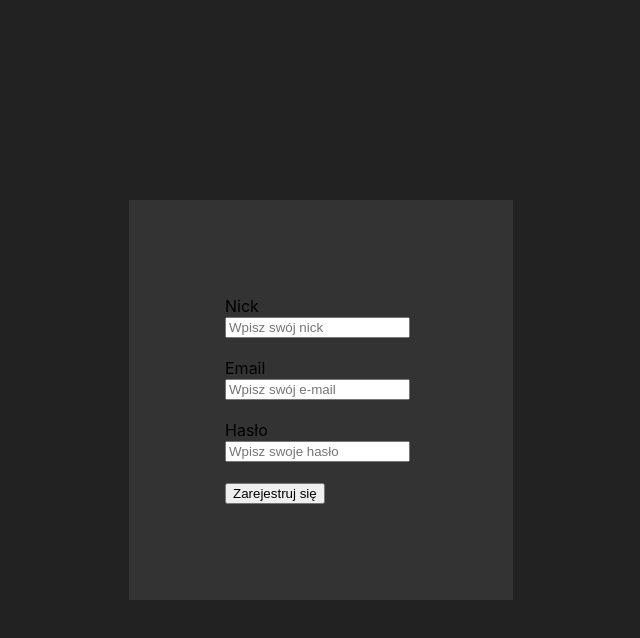
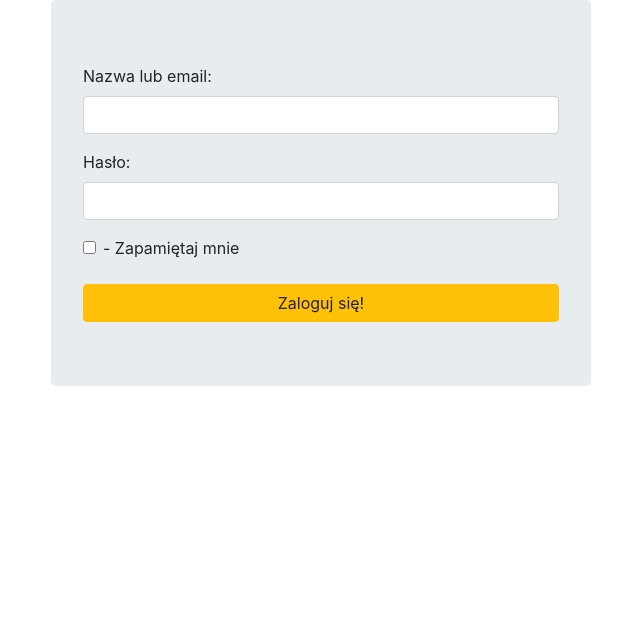
Before and after one commit to informatykapalac/repo, a React (Create React App) app in the folder projekt/: page /register in a window 1280 px wide. Shown: the top 638 px of the page, without its empty margins (319-959 px from the left). Built offline with nearby package versions, Linux system fonts and the light colour scheme.

Commit message:
After fetch from github logowanie z cookies

```diff
--- a/projekt/package.json
+++ b/projekt/package.json
@@ -12,7 +12,7 @@
     "react-redux": "^5.0.7",
     "react-router": "^4.3.1",
     "react-router-dom": "^4.3.1",
-    "react-scripts": "2.0.4",
+    "react-scripts": "^2.0.4",
     "reactstrap": "^6.5.0",
     "redux": "^4.0.0",
     "uuid": "^3.3.2"
--- a/projekt/src/App.css
+++ b/projekt/src/App.css
@@ -62,6 +62,9 @@ textarea {
 	width: 100%;
 	position: fixed;
 }
+.LoginRememberGroup{
+  margin-left: 20px;
+}
 
 @keyframes App-logo-spin {
   from {
--- /dev/null
+++ b/projekt/src/Login.js
@@ -0,0 +1,58 @@
+import React from 'react';
+import axios from 'axios';
+import {Container, Col, Row, Jumbotron, Form, FormGroup, Button, Input,Label,Yolo} from 'reactstrap';
+
+class Login extends React.Component {
+	constructor(){
+		super();
+		this.state = {
+			username:"",
+			password:""
+		};
+		this.sendData = this.sendData.bind(this);
+	}
+	sendData(event){
+		const loginData = {
+			data: this.state
+		};
+		axios.post('/',{loginData}).then(result =>{
+			console.log(result.data);
+		})
+	}
+    render() {
+        return (
+            <div className="Login">
+				<Container>
+					<Row>
+						<Col xs="12" md={{size:8, offset:2}} lg={{size:6, offset:3}}>
+							<Jumbotron>
+								<Form className="LoginForm" onSubmit={this.sendData}>
+									<FormGroup className="LoginUsernameGroup">
+										<Label for="usernameInput">Nazwa lub email:</Label>
+										<Input className="LoginUsernameInput" name="username" id="usernameInput" type="text" value={this.state.username} onChange={(event)=>{this.setState({username: event.target.value})}}>
+										</Input>
+									</FormGroup>
+									<FormGroup className="LoginPasswordGroup">
+									<Label for="passwordInput">Hasło:</Label>
+										<Input className="LoginPasswordInput" name="password" id="passwordInput" type="password" value={this.state.password} onChange={(event)=>{this.setState({password: event.target.value})}}>
+										</Input>
+									</FormGroup>
+									<FormGroup className="LoginRememberGroup">
+									<Label>
+										<Input className="LoginRememberInput" name="remember" id="rememberInput" type="checkbox"/>
+										- Zapamiętaj mnie
+									</Label>
+									</FormGroup>
+									<Button type="submit" className="LoginButton" color="warning" block>
+										Zaloguj się!
+									</Button>
+								</Form>
+							</Jumbotron>
+						</Col>
+					</Row>
+				</Container>
+            </div>
+        );
+    }
+}
+export default Login;
--- a/projekt/src/MainComponent.js
+++ b/projekt/src/MainComponent.js
@@ -1,5 +1,6 @@
 import React, { Component } from 'react';
 import Register from './Registration';
+import Login from './Login'
 import { Switch, Route, Redirect, withRouter } from 'react-router-dom';
 
 class Main extends Component {
@@ -7,7 +8,7 @@ class Main extends Component {
     return (
       <div>
         <Switch>
-          <Route path='/register' component={() => <Register />} />
+          <Route path='/register' component={() => <Login/>} />
           <Redirect to='/register' />
         </Switch>
       </div>
--- a/projekt/src/index.js
+++ b/projekt/src/index.js
@@ -3,6 +3,7 @@ import ReactDOM from 'react-dom';
 import './index.css';
 import App from './App';
 import * as serviceWorker from './serviceWorker';
+import 'bootstrap/dist/css/bootstrap.min.css';
 
 ReactDOM.render(<App />, document.getElementById('root'));
 
```
Also changed, not shown: 1 other file (tests, documents, lock files or other folders).
